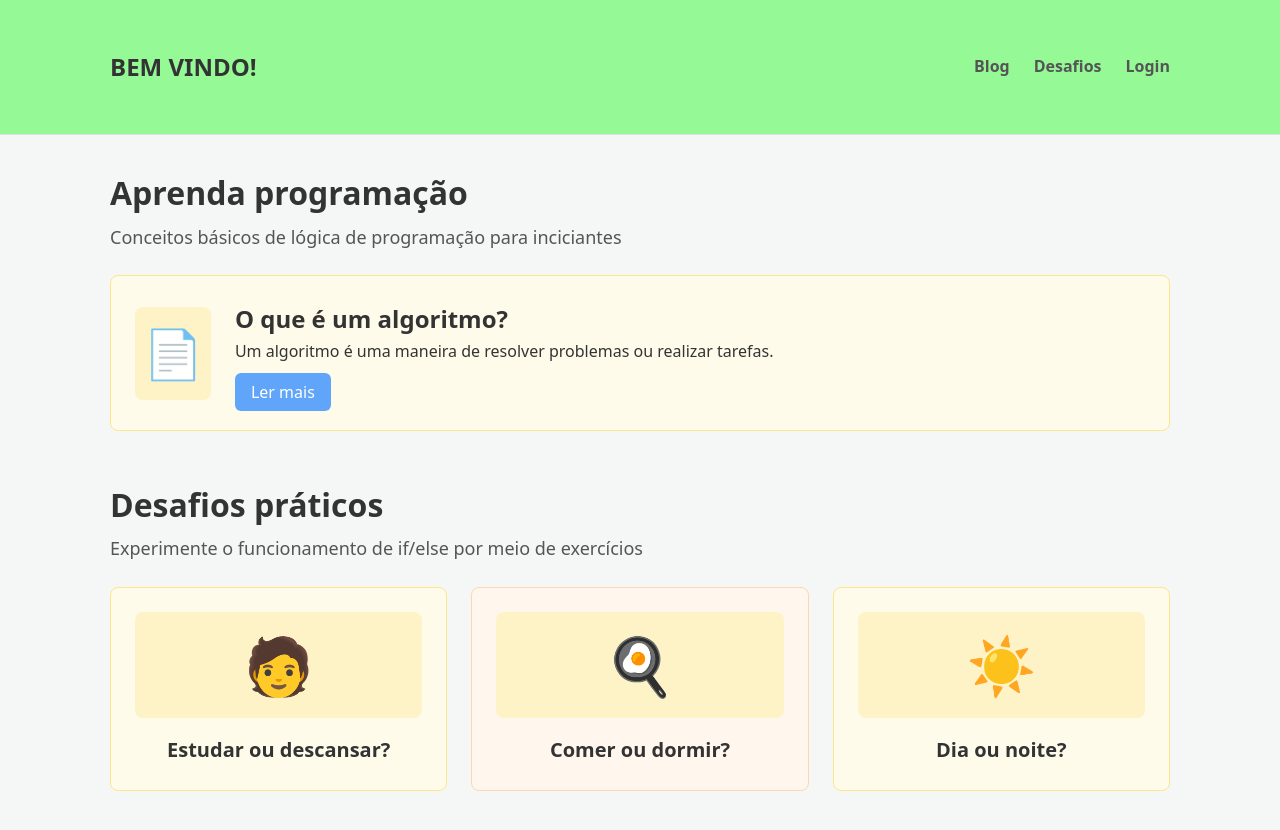
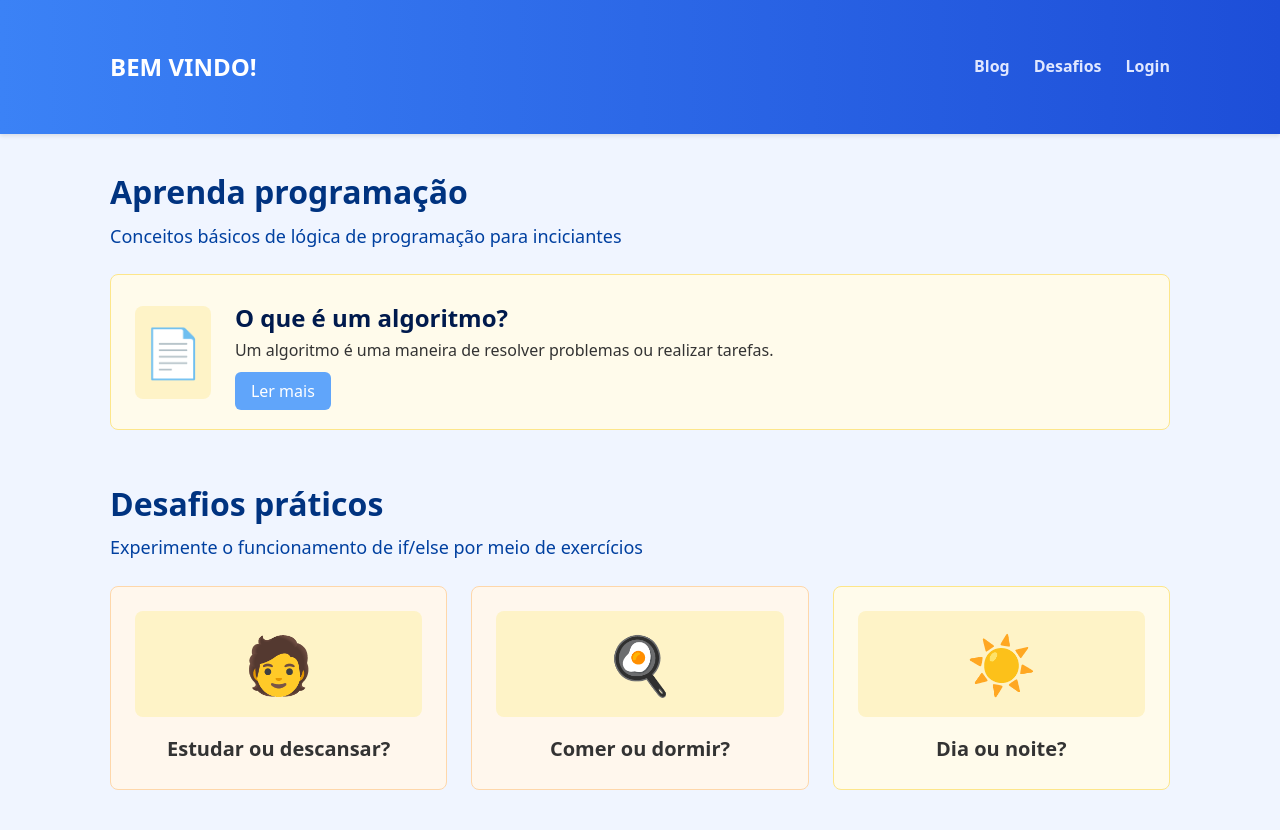
Before and after one commit to ErickEstavarenco/cyber-tech-, a React (Vite) app: page / in a window 1280 px wide. Shown: the top 830 px of the page. Built offline with nearby package versions, Linux system fonts and the light colour scheme.

Commit message:
style: Aplica identidade visual azul ao header e home

```diff
--- a/src/components/Header.css
+++ b/src/components/Header.css
@@ -1,36 +1,47 @@
 .site-header {
   width: 100%;
-    background-color: #00fc0064;
-    border-bottom: 1px solid #e0e0e0;
   padding: 1rem 0;
+
+  /* 1. Seu gradiente azul */
+  background-image: linear-gradient(to right, #3b82f6, #1d4ed8);
+
+  color: white;
+  box-shadow: 0 2px 4px rgba(0, 0, 0, 0.1);
+  border-bottom: none;
 }
 
 .header-content {
+  /* Estilos originais que já tínhamos */
   display: flex;
   justify-content: space-between;
-    /* LOGO de um lado, nav do outro */
   align-items: center;
-    /* Remove o padding padrão do container para o header */
   padding-top: 0;
   padding-bottom: 0;
 }
 
 .logo {
+  /* Estilos originais que já tínhamos */
   font-size: 1.5rem;
   font-weight: 900;
-    color: #333;
   text-decoration: none;
+
+  /* 2. Cor do logo para branco */
+  color: #ffffff;
 }
 
 .main-nav a {
+  /* Estilos originais que já tínhamos */
   margin-left: 1.5rem;
   font-size: 1rem;
   font-weight: 800;
-    color: #555;
   text-decoration: none;
   transition: color 0.2s ease;
+
+  /* 3. Cor dos links para branco suave */
+  color: #e0e7ff;
 }
 
 .main-nav a:hover {
-    color: #007bff;
+  /* 4. Cor do hover branco total */
+  color: #ffffff;
 }
--- a/src/pages/Home/Home.css
+++ b/src/pages/Home/Home.css
@@ -2,24 +2,26 @@
     margin-bottom: 3rem;
 }
 
+/* 1. ESTILOS DE TÍTULO ATUALIZADOS */
 .section-title {
     font-size: 2rem;
     font-weight: 700;
     margin-bottom: 0.25rem;
+    color: #003380; /* Cor do título mais escura */
 }
 
 .section-subtitle {
     font-size: 1.125rem;
-    color: #555;
+    color: #0040a0; /* Cor do subtítulo mais escura */
     margin-bottom: 1.5rem;
 }
+
+/* 2. O RESTO DO ARQUIVO ORIGINAL (QUE FOI APAGADO) */
 
 /* Card Amarelo (Blog) */
 .blog-card {
     background-color: #fffbeb;
-    /* Amarelo claro */
     border: 1px solid #fde68a;
-    /* Borda amarela */
     border-radius: 8px;
     padding: 1.5rem;
     display: flex;
@@ -32,7 +34,6 @@
 
 .icon-placeholder {
     font-size: 3rem;
-    /* Tamanho do ícone */
     display: block;
     background-color: #fef3c7;
     padding: 0.5rem;
@@ -52,7 +53,6 @@
 
 .card-button {
     background-color: #60a5fa;
-    /* Azul */
     color: #fff;
     padding: 0.5rem 1rem;
     border-radius: 6px;
@@ -63,14 +63,12 @@
 
 .card-button:hover {
     background-color: #3b82f6;
-    /* Azul mais escuro */
 }
 
 /* Grid de Desafios */
 .challenge-grid {
     display: grid;
     grid-template-columns: repeat(3, 1fr);
-    /* 3 colunas */
     gap: 1.5rem;
 }
 
@@ -101,8 +99,8 @@
 
 /* Cores dos Cards de Desafio (do JSON) */
 .challenge-card.blue {
-    background-color: #fffbeb;
-    border-color: #fde68a;
+    background-color: #fff7ed;
+   border-color: #fed7aa;
 }
 
 .challenge-card.orange {
--- a/src/styles/globals.css
+++ b/src/styles/globals.css
@@ -8,13 +8,17 @@
 body {
   font-family: system-ui, -apple-system, BlinkMacSystemFont, 'Segoe UI', Roboto, Oxygen, Ubuntu, Cantarell, 'Open Sans', 'Helvetica Neue', sans-serif;
   line-height: 1.6;
-  background-color: #f4f7f6;
-  color: #333;
+
+  /* 1. Fundo azul claro para todo o site */
+  background-color: #f0f5ff;
+
+  /* 2. Cor de texto padrão mais escura */
+  color: #001a4d;
 }
 
 /* Um container simples para centralizar o conteúdo */
 .container {
   max-width: 1100px;
   margin: 0 auto;
-  padding: 2rem 20px; /* Adiciona um espaço em cima/baixo e nas laterais */
+  padding: 2rem 20px;
 }
```
Lines whose indentation alone changed are shown as unchanged.
